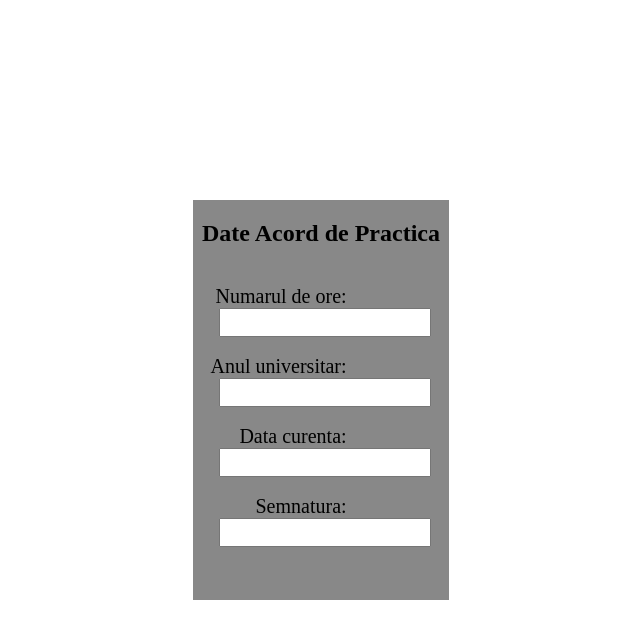
After one commit to lzradrian/practicaServer, a Flask app: template controller/templates/acordTutoreFirma.html in a window 1280 px wide. The commit adds this page. Shown: the top 639 px of the page, without its empty margins (319-959 px from the left). Run offline with Flask 2, Linux system fonts and the light colour scheme; the template is opened without the code that fills it, so the values that code supplies are empty.

Commit message:
front-commit3

```diff
--- /dev/null
+++ b/controller/templates/acordTutoreFirma.html
@@ -0,0 +1,22 @@
+<!DOCTYPE html>
+<html>
+<head>
+	<title>Documente Practica</title>
+	<link rel="stylesheet" href="styles.css">
+</head>
+<body>
+	<div class="documentDiv" style="height: 50%; width: 20%;top: 25%; left: 40%">
+		<h2>Date Acord de Practica</h2><br>
+		<form action="#" method="post" style="width: 100%">
+			<label for="hours">Numarul de ore:</label><br>
+			<input type="text" id="hours" name="hours"><br><br>
+			<label for="year">Anul universitar:</label><br>
+			<input type="text" id="year" name="year"><br><br>
+			<label for="date">Data curenta:</label><br>
+			<input type="text" id="date" name="date"><br><br>
+			<label for="signature">Semnatura:</label><br>
+			<input type="text" id="signature" name="signature">
+		</form>
+	</div>
+</body>
+</html>
--- a/controller/templates/homeTutoreFirma.html
+++ b/controller/templates/homeTutoreFirma.html
@@ -7,7 +7,7 @@
 <body>
 	<div class="documentDiv" style="height: 20%;top: 40%; left: 35%">
 		<h2>Conventie de Practica</h2>
-		<form action="#" class="documentButtonForm" style="height: 30%">
+		<form action="acordTutoreFirma.html" class="documentButtonForm" style="height: 30%">
 			<input class="documentButton" type="submit" name="tutoreFirmaConventieButton" value="Completeaza">
 		</form>
 	</div>
--- a/controller/templates/styles.css
+++ b/controller/templates/styles.css
@@ -22,3 +22,17 @@
 h2 {
 	text-align: center;
 }
+
+label {
+	display: inline-block;
+	width: 60%;
+	text-align: right;
+	font-size: 20px;
+}
+
+input {
+	position: relative;
+	left: 10%;
+	width: 80%;
+	font-size: 20px;
+}
```
